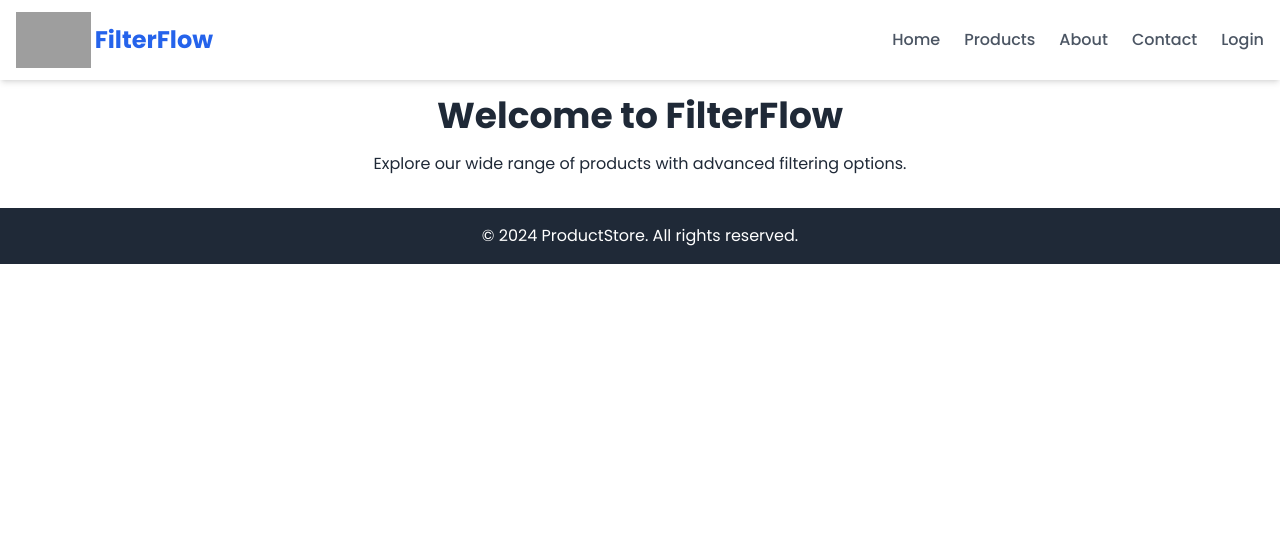
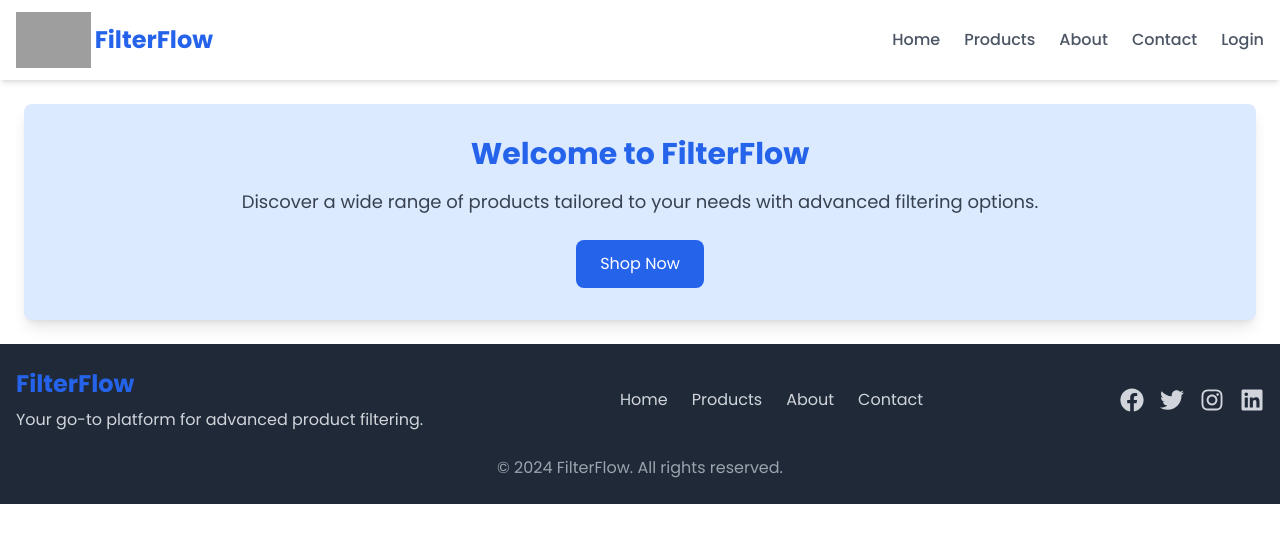
Before and after one commit to khalidbinibrahim/filter-flow-client, a React (Vite) app: page / in a window 1280 px wide. Shown: the top 542 px of the page. Built offline with nearby package versions, Linux system fonts and the light colour scheme; no server answers; grey boxes are pictures that could not be loaded.

Commit message:
Home page design complete

```diff
--- a/src/components/Footer.jsx
+++ b/src/components/Footer.jsx
@@ -1,8 +1,37 @@
+import { Link } from 'react-router-dom';
+import { FaFacebook, FaTwitter, FaInstagram, FaLinkedin } from 'react-icons/fa';
+
 const Footer = () => {
   return (
-    <footer className="bg-gray-800 text-white p-4 mt-4">
-      <div className="container mx-auto text-center">
-        <p>&copy; {new Date().getFullYear()} ProductStore. All rights reserved.</p>
+    <footer className="bg-gray-800 text-white py-6">
+      <div className="container mx-auto px-4 flex flex-col md:flex-row justify-between items-center">
+        <div className="text-center md:text-left mb-4 md:mb-0">
+          <h2 className="text-2xl font-bold text-blue-600">FilterFlow</h2>
+          <p className="text-gray-300 mt-2">Your go-to platform for advanced product filtering.</p>
+        </div>
+        <div className="flex space-x-6">
+          <Link to="/" className="text-gray-300 hover:text-blue-600">Home</Link>
+          <Link to="/products" className="text-gray-300 hover:text-blue-600">Products</Link>
+          <Link to="/about" className="text-gray-300 hover:text-blue-600">About</Link>
+          <Link to="/contact" className="text-gray-300 hover:text-blue-600">Contact</Link>
+        </div>
+        <div className="flex space-x-4 mt-4 md:mt-0">
+          <a href="https://facebook.com" target="_blank" rel="noopener noreferrer" className="text-gray-300 hover:text-blue-600">
+            <FaFacebook size={24} />
+          </a>
+          <a href="https://twitter.com" target="_blank" rel="noopener noreferrer" className="text-gray-300 hover:text-blue-600">
+            <FaTwitter size={24} />
+          </a>
+          <a href="https://instagram.com" target="_blank" rel="noopener noreferrer" className="text-gray-300 hover:text-blue-600">
+            <FaInstagram size={24} />
+          </a>
+          <a href="https://linkedin.com" target="_blank" rel="noopener noreferrer" className="text-gray-300 hover:text-blue-600">
+            <FaLinkedin size={24} />
+          </a>
+        </div>
+      </div>
+      <div className="text-center mt-6 text-gray-400">
+        <p>&copy; 2024 FilterFlow. All rights reserved.</p>
       </div>
     </footer>
   );
--- a/src/pages/Home.jsx
+++ b/src/pages/Home.jsx
@@ -1,10 +1,17 @@
+import { Link } from "react-router-dom";
+
 const Home = () => {
   return (
-    <div className="container mx-auto p-4">
-      <h1 className="text-4xl font-bold text-center">Welcome to FilterFlow</h1>
-      <p className="text-center mt-4">
-        Explore our wide range of products with advanced filtering options.
-      </p>
+    <div className="container mx-auto p-6">
+      <section className="bg-blue-100 rounded-lg shadow-lg p-8 flex flex-col items-center">
+        <h2 className="text-3xl font-bold text-blue-600 mb-4 text-center">Welcome to FilterFlow</h2>
+        <p className="text-lg text-gray-700 mb-6 text-center">
+          Discover a wide range of products tailored to your needs with advanced filtering options.
+        </p>
+        <Link to={"/products"} className="px-6 py-3 bg-blue-600 text-white rounded-lg hover:bg-blue-700 transition duration-300">
+          Shop Now
+        </Link>
+      </section>
     </div>
   );
 };
```
